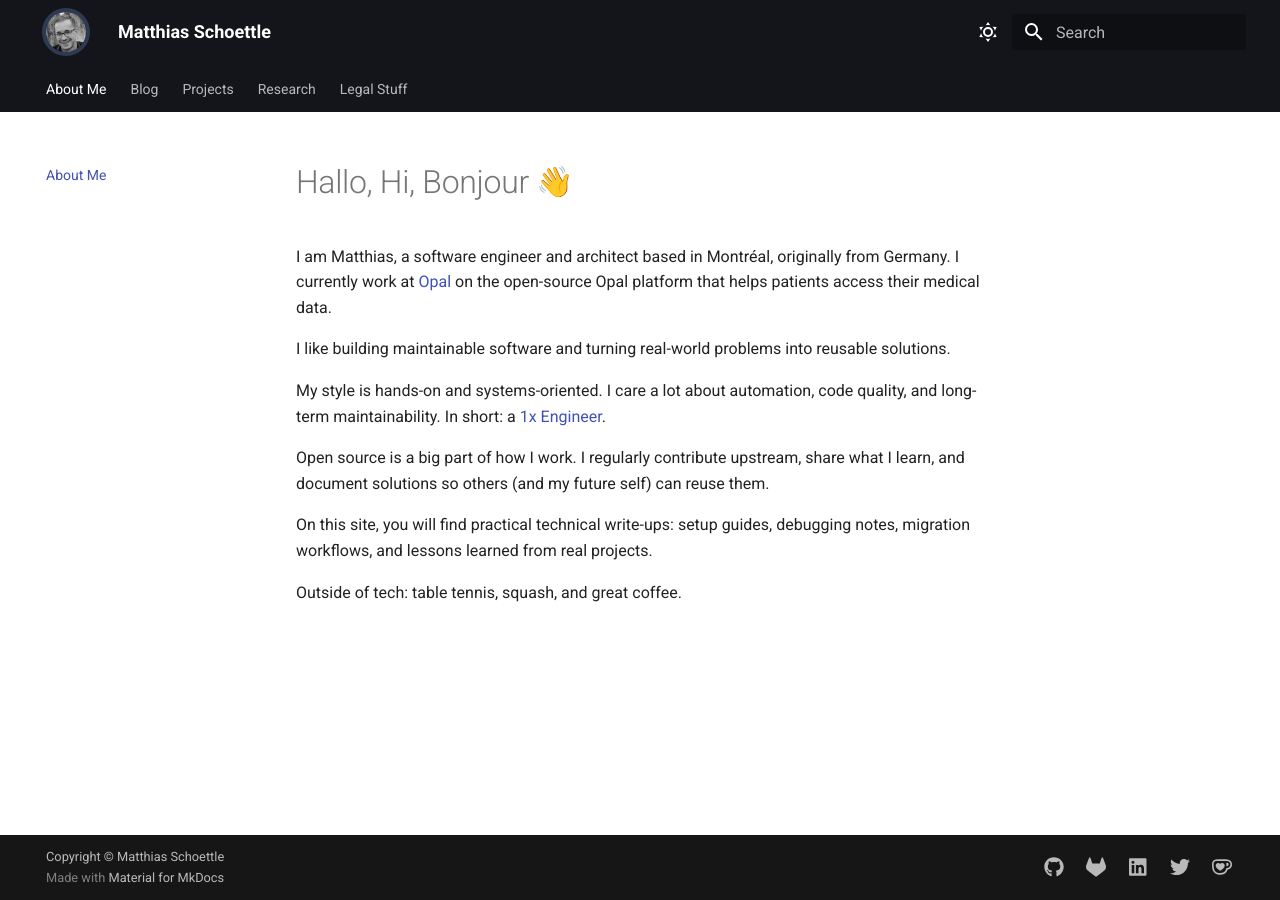
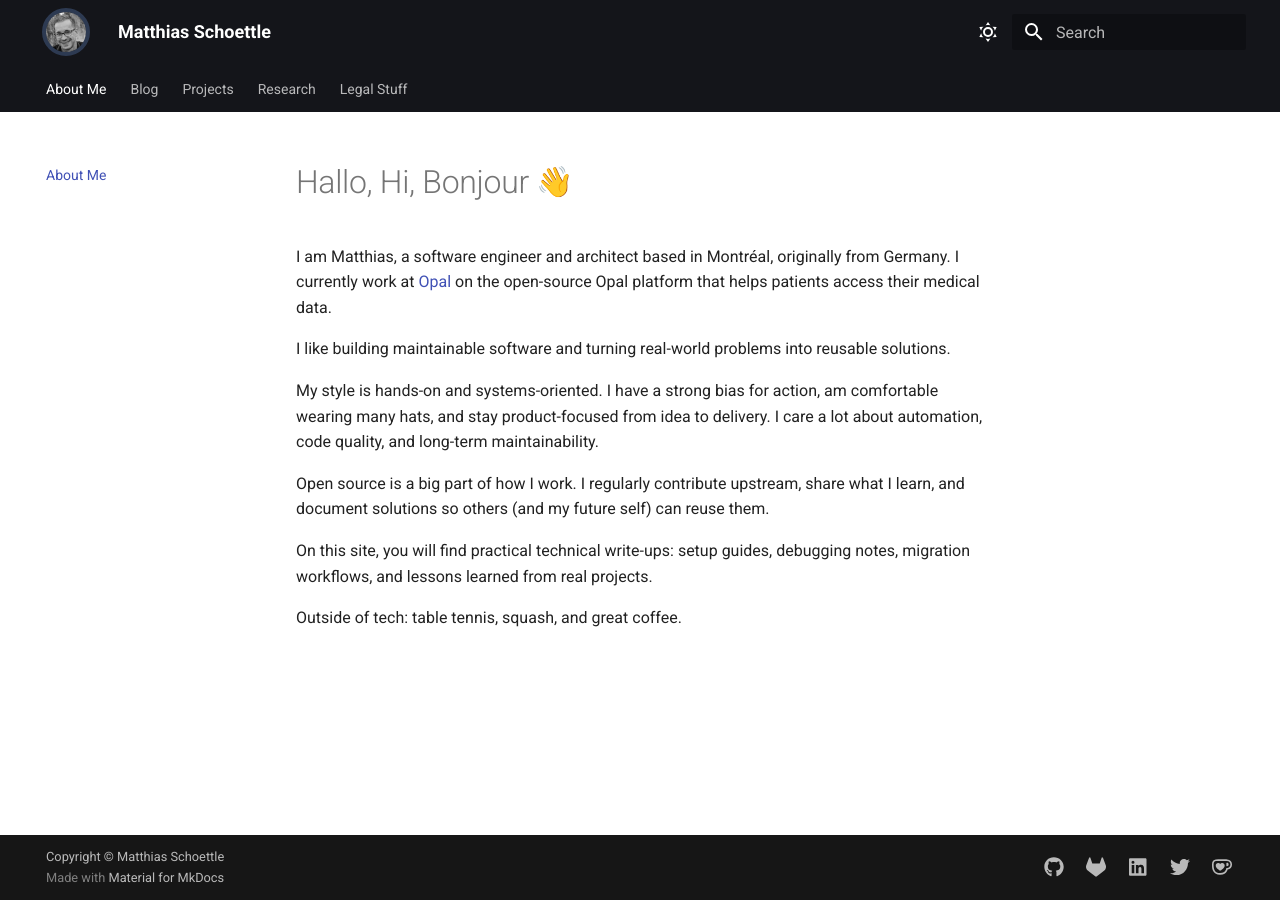
Before and after one commit to mschoettle/website, an MkDocs documentation site: the page built from docs/index.md, in a window 1280 px wide. Built offline with MkDocs 1.6.1 and Material for MkDocs 9.7.7, drawn with Linux system fonts in a browser that asks for light colours; emoji names are drawn with the system emoji font; plug-ins that fetch from the network failed and are left out.

Commit message:
reviewed again

```diff
--- a/docs/index.md
+++ b/docs/index.md
@@ -11,8 +11,8 @@
 I like building maintainable software and turning real-world problems into reusable solutions.
 
 My style is hands-on and systems-oriented.
+I have a strong bias for action, am comfortable wearing many hats, and stay product-focused from idea to delivery.
 I care a lot about automation, code quality, and long-term maintainability.
-In short: a [1x Engineer](https://1x.engineer).
 
 Open source is a big part of how I work.
 I regularly contribute upstream, share what I learn, and document solutions so others (and my future self) can reuse them.
```
